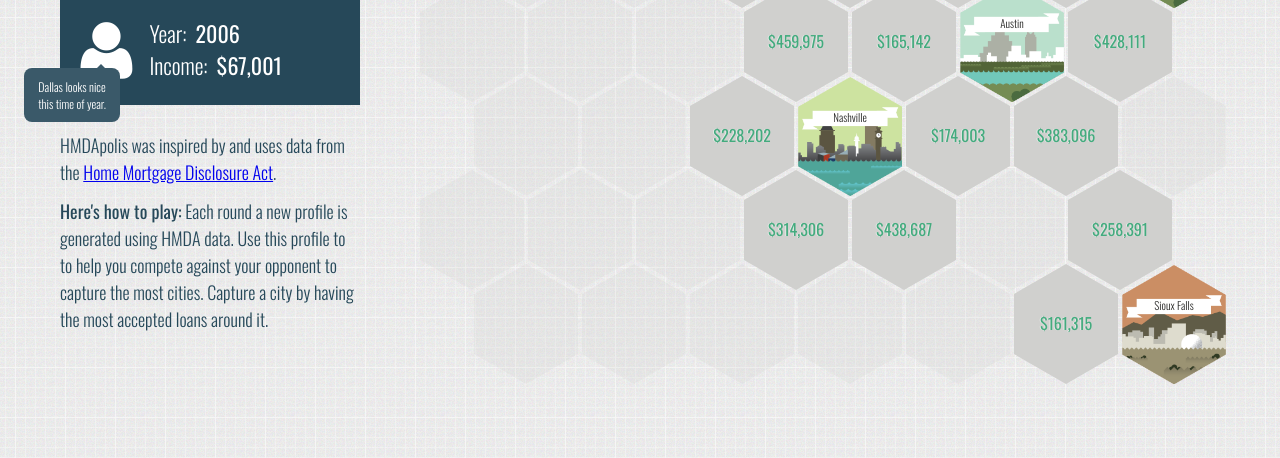
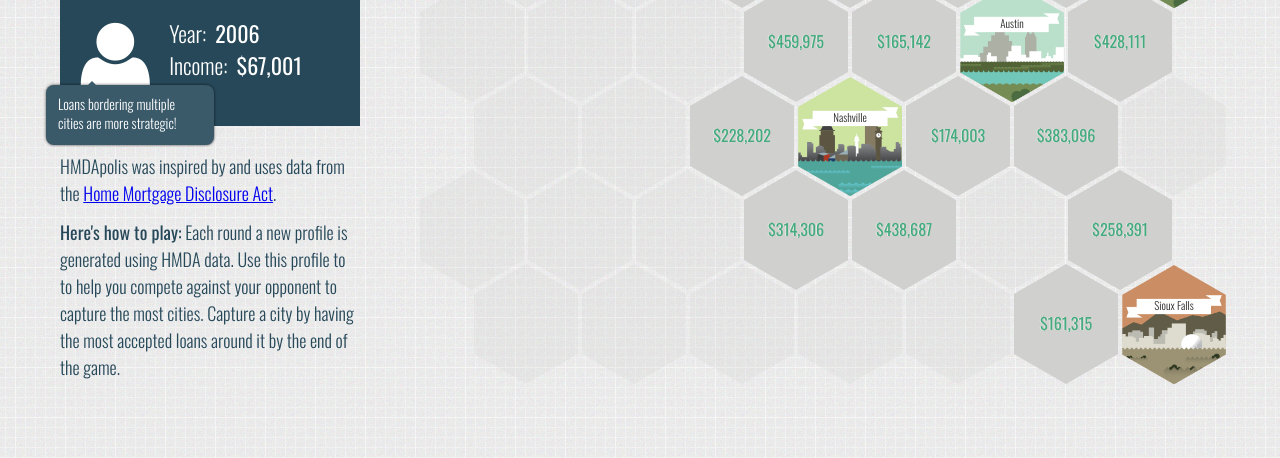
Before and after one commit to cmc333333/hmdapolis, a website: page index.html in a window 1280 px wide. Shown: the part 342-800 px from the top of the page. Drawn offline with nearby package versions, Linux system fonts and the light colour scheme; files that its build step writes are made by us from their sources.

Commit message:
Updating talk bubbles and waiting screen.

```diff
--- a/index.html
+++ b/index.html
@@ -29,7 +29,7 @@
 
         <div class="console_block message message-instructions">
           <p>HMDApolis was inspired by and uses data from the <a href="http://consumerfinance.gov/hmda">Home Mortgage Disclosure Act</a>.</p>
-          <p><strong>Here's how to play:</strong> Each round a new profile is generated using HMDA data. Use this profile to to help you compete against your opponent to capture the most cities. Capture a city by having the most accepted loans around it.</p>
+          <p><strong>Here's how to play:</strong> Each round a new profile is generated using HMDA data. Use this profile to to help you compete against your opponent to capture the most cities. Capture a city by having the most accepted loans around it by the end of the game.</p>
         </div>
 
       </div>
@@ -49,7 +49,7 @@
     </ul>
     <div class="console_block profile">
     <ul>
-      <li><i class="icon-user icon-3x"></i>
+      <li><i class="icon-user icon-4x"></i>
           <p class="talk">
               <span class="talk_bubble"><%= talk %></span>
           </p>
@@ -63,7 +63,10 @@
     <script type="text/template" id="modal-overlay">
     <div id="overlay" class="s-active">
       <div class="inner">
-        <div class="console_block message message-waiting"><i class="icon-holder icon-spin"></i> Crunching HMDA data...</div>
+        <div class="console_block message message-waiting">
+          <i class="icon-holder icon-spin"></i> Crunching HMDA data...<br>
+          <span class="message-small">This is intense business, please be patient!</span>
+        </div>
         <div class="console_block message message-stats">
           <div id="comparison-chart"></div>
           <p>When comparing your current criteria to past HMDA data, <strong><%= accepted %>% of people were approved</strong> and <strong><%= rejected %>% were denied</strong>.</p>
--- a/static/css/hmdapolis.less
+++ b/static/css/hmdapolis.less
@@ -126,8 +126,10 @@ button * {
 }
 .profile li {
   display: block;
-  margin-right: 10px;
   float: left;
+}
+.profile li:first-child {
+    margin-right: 10px;
 }
 .profile b {
   margin-right: 4px;
@@ -139,18 +141,19 @@ button * {
 }
 .profile .talk {
   position: absolute;
-  top: 62%;
-  right: 80%;
-  width: 8em;
-  margin: 0;
-  font-size: 12px;
+  top: 65%;
+  left: 0;
+  width: 12em;
+  margin: 0 0 0 -1em;
+  font-size: 14px;
   font-weight: 300;
-  text-align: center;
+  line-height: 1.4em;
 }
 .profile .talk:before {
   content: "";
+  position: relative;
   display: block;
-  margin-left: 76%;
+  margin-left: 3em;
   width: 0;
   height: 0;
   overflow: hidden;
@@ -160,8 +163,9 @@ button * {
 }
 .profile .talk_bubble {
   display: block;
-  padding: 10px;
+  padding: 9px 12px 12px;
   border-radius: 8px;
+  box-shadow: 0 0 3px rgba(0,0,0,.7);
 }
 
 
@@ -173,6 +177,10 @@ button * {
   position: relative;
   margin-bottom: 3px;
   font-size: 1.5em;
+}
+.message-small {
+    font-size: .75em;
+    font-weight: 300;
 }
 .message-stats p {
   font-size: 24px;
@@ -525,11 +533,11 @@ button * {
 }
 @-webkit-keyframes talk {
     from {
-      right: 90%;
+      margin-left: -2em;
     }
 
     to {
-      right: 80%;
+      margin-left: -1em;
     }
 }
 /* Player turn */
--- a/static/js/hmdapolis.js
+++ b/static/js/hmdapolis.js
@@ -41,7 +41,11 @@ HMDA.models.game = Backbone.Model.extend({
     currentPlayer: 1,
     agencies: [],
     cities: [],
-    talk: ["Choose responsibly!", "Dallas looks nice this time of year.", "It's a buyer's market!", "I ain't afraid of no foreclosure."],
+    talk: [
+      "Loans bordering multiple cities are more strategic!",
+      "A loan tile becomes unusable once denied.",
+      "Block your opponent by purposefully getting denied."
+    ],
     cityMap: {}
   },
 
```
Also changed, not shown: static/css/hmdapolis.min.css, static/js/hmdapolis.min.js.
